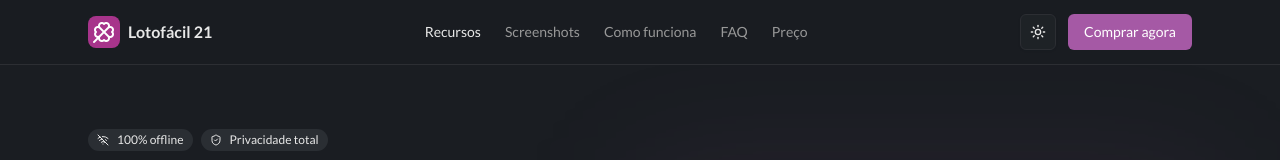
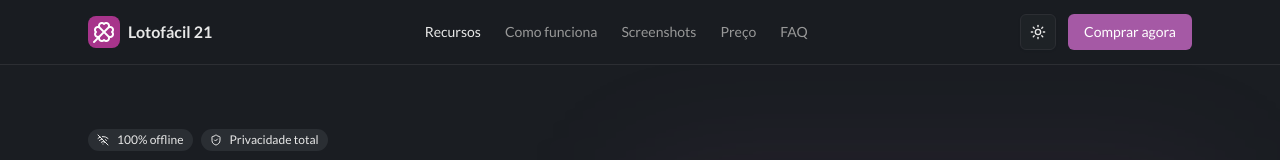
Before and after one commit to Jefferson08/lotofacil-21-site, a React (Vite) app: page / in a window 1280 px wide. Shown: the top 160 px of the page. Built offline with nearby package versions, Linux system fonts and the light colour scheme.

Commit message:
chore: reorder nav items

```diff
--- a/src/components/layout/Header.tsx
+++ b/src/components/layout/Header.tsx
@@ -15,10 +15,10 @@ import { ThemeToggle } from "@/components/ThemeToggle"
 
 const navItems = [
   { href: "#recursos", label: "Recursos", icon: LayoutGrid },
+  { href: "#como-funciona", label: "Como funciona", icon: Layers3 },
   { href: "#screenshots", label: "Screenshots", icon: Image },
-  { href: "#como-funciona", label: "Como funciona", icon: Layers3 },
+  { href: "#preco", label: "Preço", icon: BadgeDollarSign },
   { href: "#faq", label: "FAQ", icon: HelpCircle },
-  { href: "#preco", label: "Preço", icon: BadgeDollarSign },
 ]
 
 export function Header() {
```
